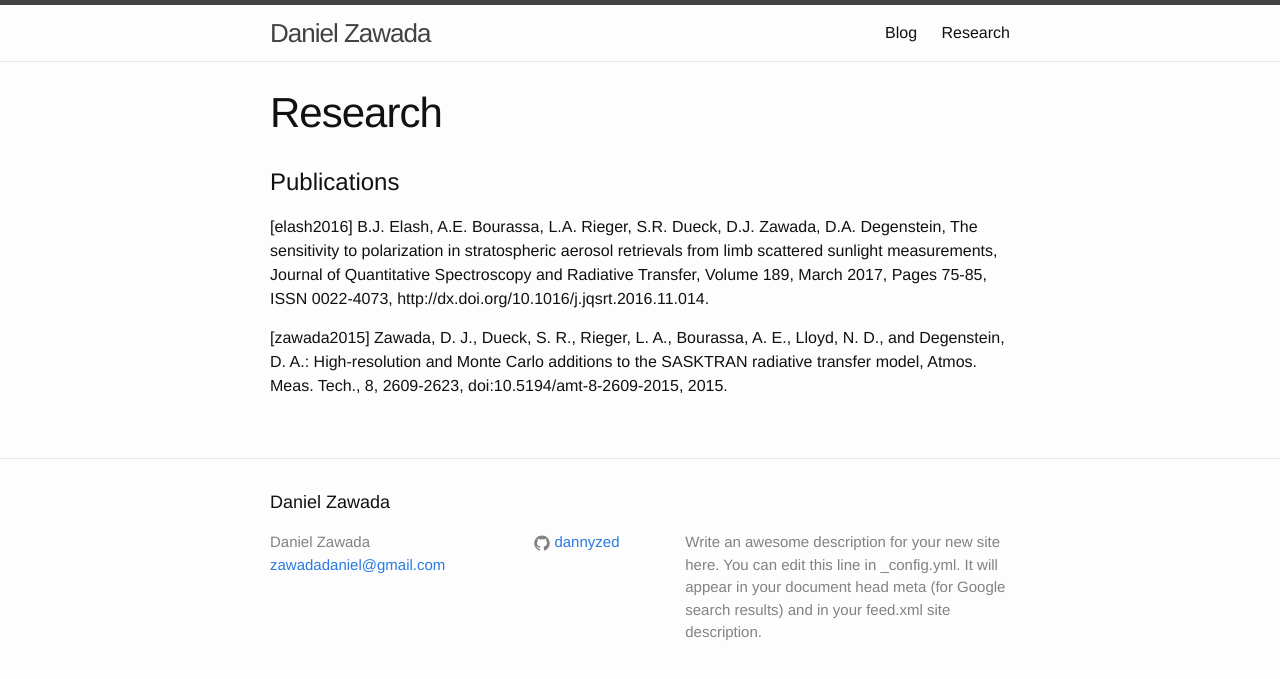
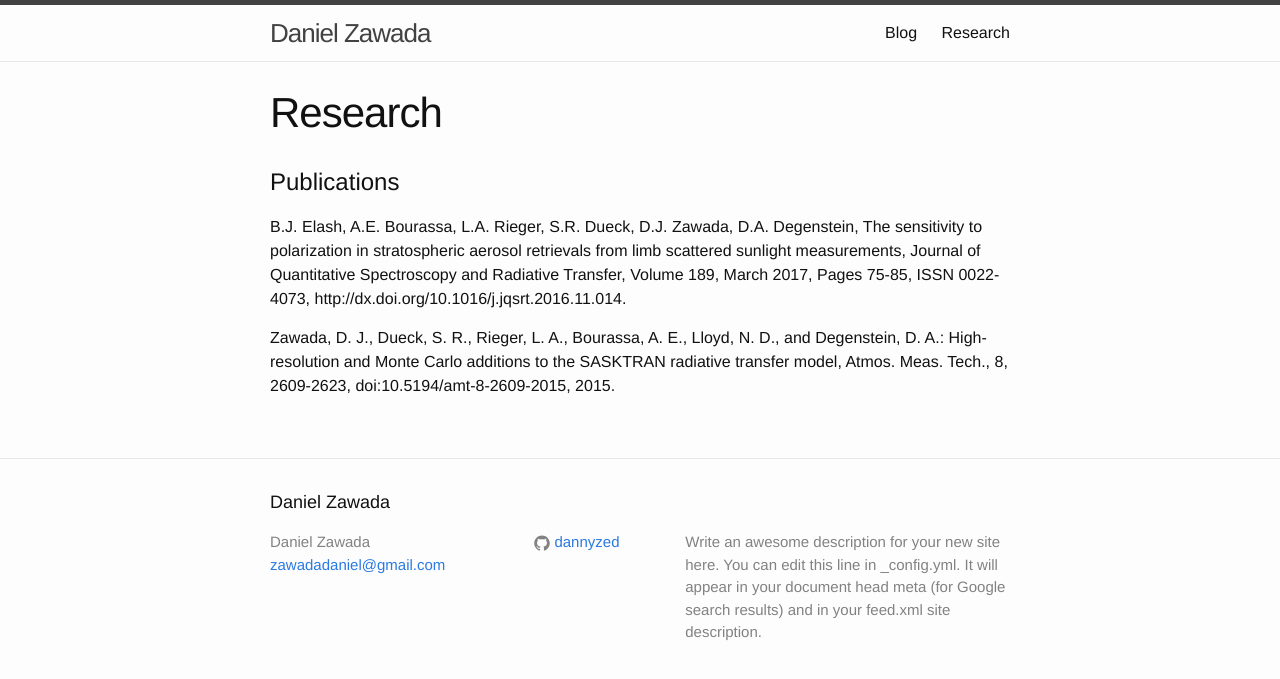
Before and after one commit to dannyzed/dannyzed.github.io, a Jekyll site: the page built from research.md, in a window 1280 px wide. Shown: the top 679 px of the page. Built offline with Jekyll 4.4.1, drawn with Linux system fonts in a browser that asks for light colours.

```diff
--- a/_includes/head.html
+++ b/_includes/head.html
@@ -8,4 +8,5 @@
 
     <link rel="stylesheet" href="{{ "/css/main.css" | prepend: site.baseurl }}">
     <link rel="canonical" href="{{ page.url | replace:'index.html','' | prepend: site.baseurl | prepend: site.url }}">
+    <script src="https://cdn.mathjax.org/mathjax/latest/MathJax.js?config=TeX-AMS-MML_HTMLorMML" type="text/javascript"></script>
 </head>
--- a/research.md
+++ b/research.md
@@ -7,7 +7,7 @@ permalink: /research/
 
 # Publications
 
-[elash2016] B.J. Elash, A.E. Bourassa, L.A. Rieger, S.R. Dueck, D.J. Zawada, D.A. Degenstein, The sensitivity to polarization in stratospheric aerosol retrievals from limb scattered sunlight measurements, Journal of Quantitative Spectroscopy and Radiative Transfer, Volume 189, March 2017, Pages 75-85, ISSN 0022-4073, http://dx.doi.org/10.1016/j.jqsrt.2016.11.014.
+B.J. Elash, A.E. Bourassa, L.A. Rieger, S.R. Dueck, D.J. Zawada, D.A. Degenstein, The sensitivity to polarization in stratospheric aerosol retrievals from limb scattered sunlight measurements, Journal of Quantitative Spectroscopy and Radiative Transfer, Volume 189, March 2017, Pages 75-85, ISSN 0022-4073, http://dx.doi.org/10.1016/j.jqsrt.2016.11.014.
 
 
-[zawada2015] Zawada, D. J., Dueck, S. R., Rieger, L. A., Bourassa, A. E., Lloyd, N. D., and Degenstein, D. A.: High-resolution and Monte Carlo additions to the SASKTRAN radiative transfer model, Atmos. Meas. Tech., 8, 2609-2623, doi:10.5194/amt-8-2609-2015, 2015.
+Zawada, D. J., Dueck, S. R., Rieger, L. A., Bourassa, A. E., Lloyd, N. D., and Degenstein, D. A.: High-resolution and Monte Carlo additions to the SASKTRAN radiative transfer model, Atmos. Meas. Tech., 8, 2609-2623, doi:10.5194/amt-8-2609-2015, 2015.
```
